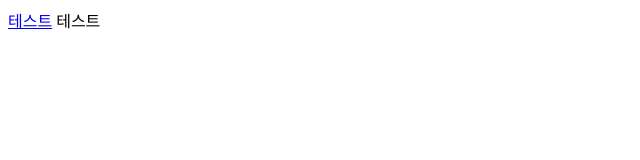
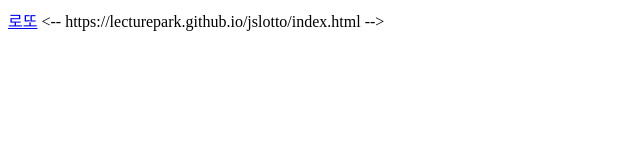
Before and after one commit to lecturepark/jslotto, a plain HTML site: page index.html in a window 1280 px wide. Shown: the whole page, without its empty margins (0-640 px from the left). Drawn offline with Linux system fonts and the light colour scheme.

Commit message:
Update index.html

```diff
--- a/index.html
+++ b/index.html
@@ -5,7 +5,7 @@
     <title>Document</title>
 </head>
 <body>
-    <a href="ex40/ex40.html">테스트</a>
-    테스트
+    <a href="ex40/ex40.html">로또</a>
+   <-- https://lecturepark.github.io/jslotto/index.html -->
 </body>
 </html>
```
